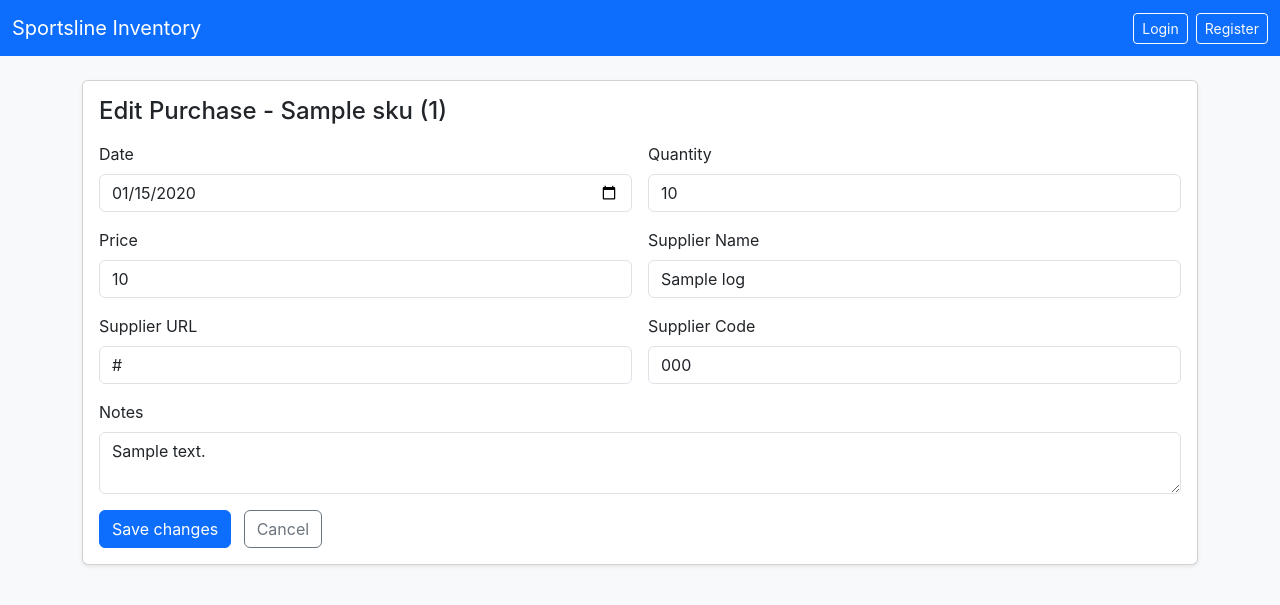
After one commit to jfreeman1412-stack/Sportsline_inventory_app, a Python web app: template backend/app/templates/skus/purchase_edit.html in a window 1280 px wide. The commit adds this page. Shown: the top 605 px of the page. Run offline with Jinja, Linux system fonts and the light colour scheme; the template is opened without the code that fills it: most values are stand-ins (such as "Sample title", 1, 10 or a date in 2020); some libraries are stand-ins or nearby versions.

Commit message:
feat: add purchase edit and sales contacts

```diff
--- a/backend/app/models.py
+++ b/backend/app/models.py
@@ -35,6 +35,9 @@ class SKU(Base):
     description = Column(Text, nullable=True)
     vendor_name = Column(String(255), nullable=True)
     vendor_url = Column(String(512), nullable=True)
+    salesman_name = Column(String(255), nullable=True)
+    salesman_phone = Column(String(64), nullable=True)
+    salesman_email = Column(String(255), nullable=True)
     unit_of_measure = Column(String(20), nullable=False, default="pieces")
     current_stock = Column(Float, nullable=False, default=0.0)
     waste_pct = Column(Float, nullable=False, default=0.0)
--- /dev/null
+++ b/backend/app/templates/skus/purchase_edit.html
@@ -0,0 +1,56 @@
+{% extends "base.html" %}
+
+{% block content %}
+  <div class="card shadow-sm">
+    <div class="card-body">
+      <h1 class="h4 mb-3">Edit Purchase - {{ sku.name }} ({{ log.id }})</h1>
+      <form method="post" action="/skus/{{ sku.sku_id }}/purchase-log/{{ log.id }}/edit" class="row g-3">
+        <div class="col-md-6">
+          <label class="form-label">Date</label>
+          <input
+            type="date"
+            name="purchase_date"
+            class="form-control"
+            value="{{ log.purchase_date.strftime('%Y-%m-%d') }}"
+            required
+          />
+        </div>
+        <div class="col-md-6">
+          <label class="form-label">Quantity</label>
+          <input type="number" step="0.0001" name="quantity" class="form-control" value="{{ log.quantity }}" required />
+        </div>
+        <div class="col-md-6">
+          <label class="form-label">Price</label>
+          <input
+            type="number"
+            step="0.000001"
+            name="price"
+            class="form-control"
+            value="{{ log.price }}"
+            required
+          />
+        </div>
+        <div class="col-md-6">
+          <label class="form-label">Supplier Name</label>
+          <input type="text" name="supplier_name" class="form-control" value="{{ log.supplier_name or '' }}" />
+        </div>
+        <div class="col-md-6">
+          <label class="form-label">Supplier URL</label>
+          <input type="url" name="supplier_url" class="form-control" value="{{ log.supplier_url or '' }}" />
+        </div>
+        <div class="col-md-6">
+          <label class="form-label">Supplier Code</label>
+          <input type="text" name="supplier_code" class="form-control" value="{{ log.supplier_code or '' }}" />
+        </div>
+        <div class="col-12">
+          <label class="form-label">Notes</label>
+          <textarea name="notes" class="form-control" rows="2">{{ log.notes or '' }}</textarea>
+        </div>
+        <div class="col-12">
+          <button class="btn btn-primary">Save changes</button>
+          <a class="btn btn-outline-secondary ms-2" href="/skus/{{ sku.sku_id }}">Cancel</a>
+        </div>
+      </form>
+    </div>
+  </div>
+{% endblock %}
--- a/db/init_app_schema.sql
+++ b/db/init_app_schema.sql
@@ -3,6 +3,9 @@ CREATE TABLE IF NOT EXISTS skus (
     sku_code VARCHAR(255) NOT NULL UNIQUE,
     name VARCHAR(255) NOT NULL,
     description TEXT,
+    salesman_name VARCHAR(255),
+    salesman_phone VARCHAR(64),
+    salesman_email VARCHAR(255),
     vendor_name VARCHAR(255),
     vendor_url VARCHAR(512),
     unit_of_measure VARCHAR(20) NOT NULL DEFAULT 'pieces',
@@ -25,7 +28,7 @@ CREATE TABLE IF NOT EXISTS purchase_logs (
     sku_id INT NOT NULL,
     purchase_date DATE NOT NULL,
     quantity FLOAT NOT NULL,
-    price DECIMAL(10,2) NOT NULL,
+    price DECIMAL(18,6) NOT NULL,
     supplier_name VARCHAR(255),
     supplier_url VARCHAR(512),
     supplier_code VARCHAR(255),
--- a/init_app_schema.sql
+++ b/init_app_schema.sql
@@ -14,6 +14,9 @@ CREATE TABLE IF NOT EXISTS skus (
     sku_code VARCHAR(255) UNIQUE NOT NULL,  -- Matches legacy pp_internal_name/cart_sku
     name VARCHAR(255) NOT NULL,
     description TEXT,
+    salesman_name VARCHAR(255),
+    salesman_phone VARCHAR(64),
+    salesman_email VARCHAR(255),
     unit_of_measure ENUM('inches', 'feet', 'pieces') NOT NULL DEFAULT 'pieces',
     current_stock FLOAT NOT NULL DEFAULT 0.0,
     waste_pct FLOAT NOT NULL DEFAULT 0.0,
@@ -35,7 +38,7 @@ CREATE TABLE IF NOT EXISTS purchase_logs (
     sku_id INT NOT NULL,
     purchase_date DATE NOT NULL,
     quantity FLOAT NOT NULL,
-    price DECIMAL(10,2) NOT NULL,
+    price DECIMAL(18,6) NOT NULL,
     supplier_name VARCHAR(255),
     supplier_url VARCHAR(512),
     supplier_code VARCHAR(255),
```
Also changed, not shown: backend/app/routers/skus.py (+75 -0 lines), backend/app/templates/skus/create.html (+12 -0 lines), backend/app/templates/skus/detail.html (+20 -1 lines), backend/app/templates/skus/edit.html (+12 -0 lines), README.md.
